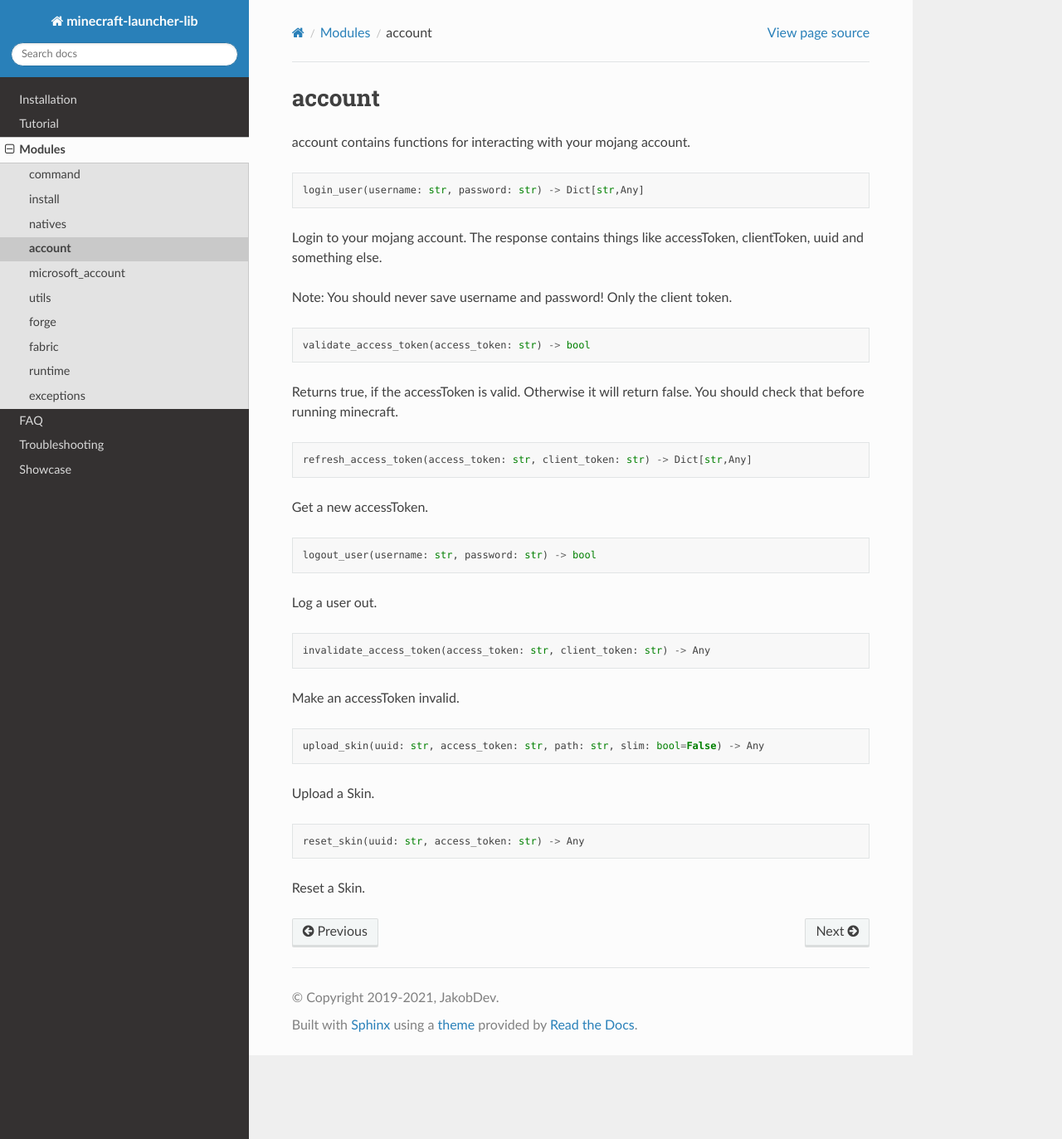
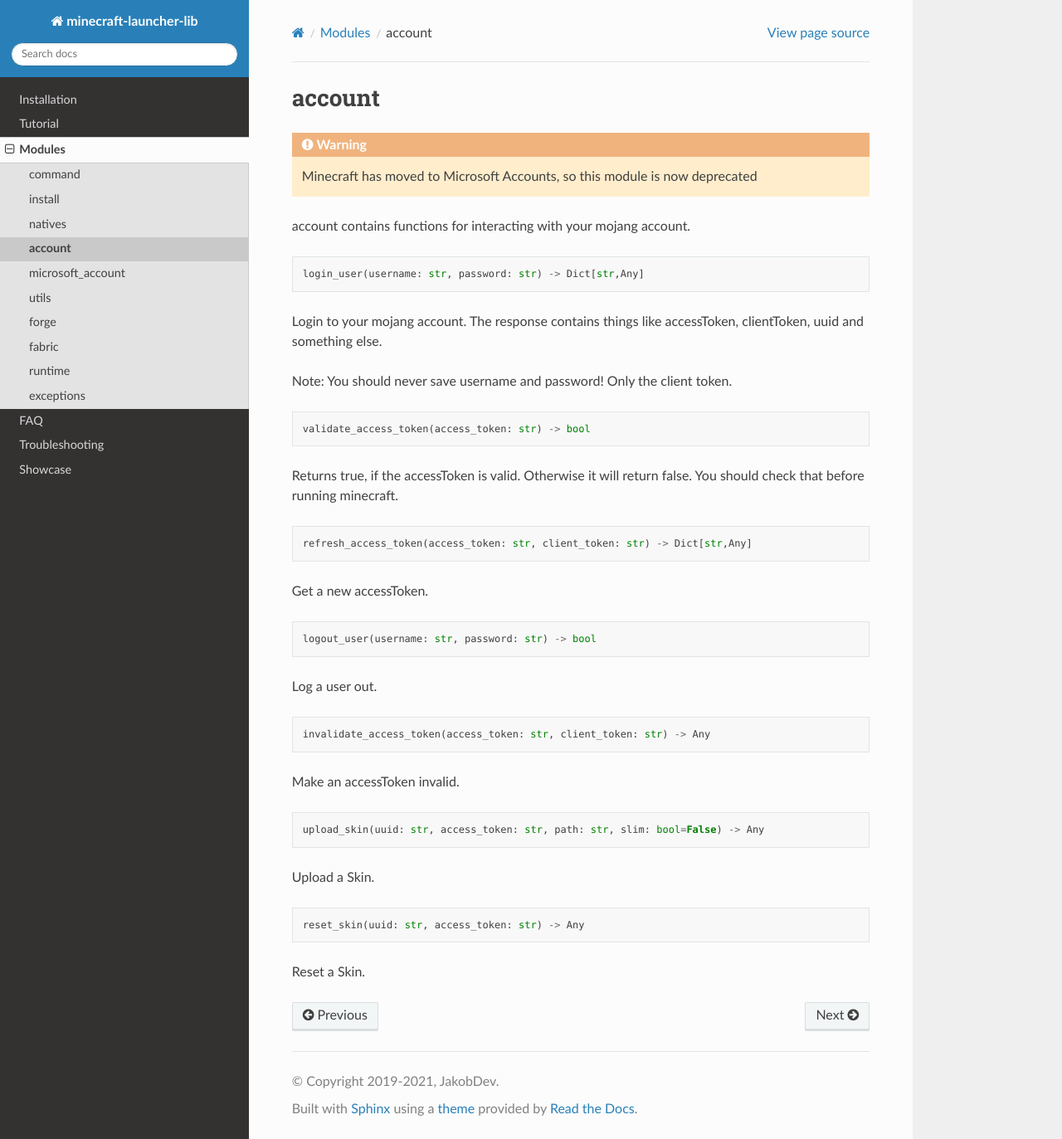
Before and after one commit to JakobDev/minecraft-launcher-lib, a Sphinx documentation site: the page built from doc/modules/account.rst, in a window 1280 px wide and 1373 px high. Shown: the whole window at 83% size. Built offline with Sphinx 7.4.7 and the Read the Docs theme 2.0.0, drawn with Linux system fonts in a browser that asks for light colours.

Commit message:
Add deprecated warning to account module

```diff
--- a/doc/modules/account.rst
+++ b/doc/modules/account.rst
@@ -1,5 +1,10 @@
 account
 ==========================
+
+.. warning::
+
+    Minecraft has moved to Microsoft Accounts, so this module is now deprecated
+
 account contains functions for interacting with your mojang account.
 
 .. code:: python
```
